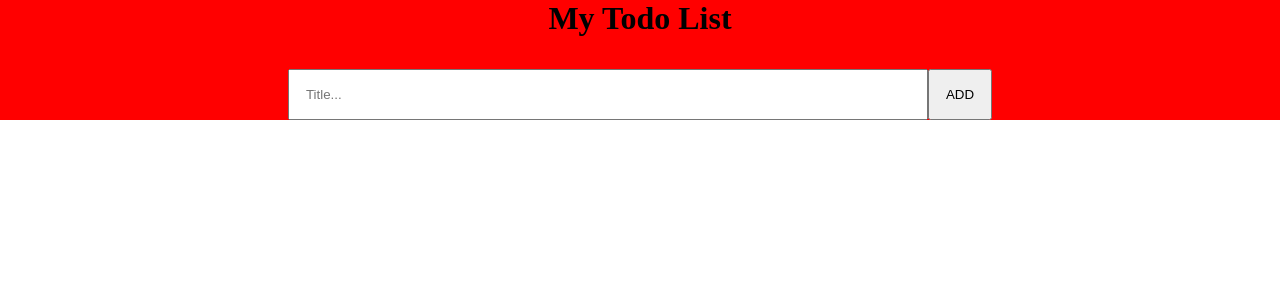
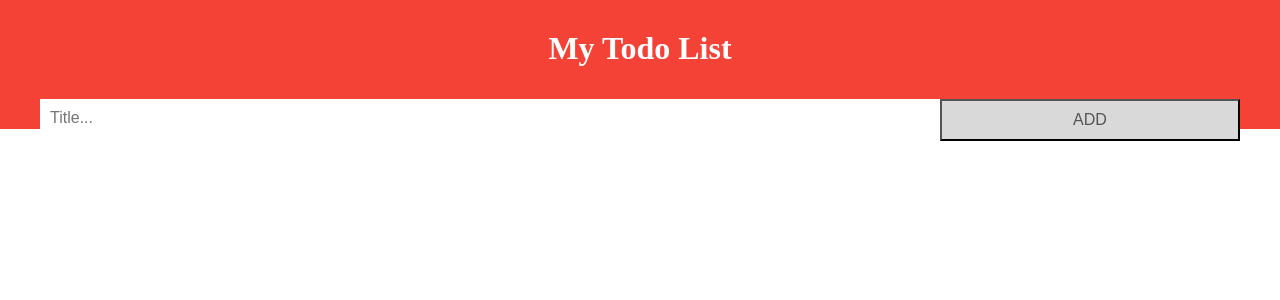
Before and after one commit to piyushBisht-97/Todo-project, a React (Create React App) app: page / in a window 1280 px wide. Shown: the top 300 px of the page. Built offline with nearby package versions, Linux system fonts and the light colour scheme.

Commit message:
Update styles.css

```diff
--- a/src/styles.css
+++ b/src/styles.css
@@ -7,24 +7,62 @@ h1 {
   margin-bottom: 2rem;
 }
 input {
-  width: 50%;
-  padding: 1rem;
+  margin: 0;
+  border: none;
+  border-radius: 0;
+  width: 75%;
+  padding: 10px;
+  float: left;
+  font-size: 16px;
 }
 .btn {
-  padding: 1rem;
+  padding: 10px;
+  width: 25%;
+  background: #d9d9d9;
+  color: #555;
+  float: left;
+  text-align: center;
+  font-size: 16px;
+  cursor: pointer;
+  transition: 0.3s;
+  border-radius: 0;
 }
 .container {
   text-align: center;
 }
 .header {
-  background-color: red;
+  background-color: #f44336;
+  padding: 30px 40px;
+  color: white;
+  text-align: center;
+  margin-bottom: 1rem;
 }
 .form {
   width: 100%;
 }
 
-.list-item {
-  list-style: none;
-  width: 50%;
-  padding: 1rem;
+ul li {
+  cursor: pointer;
+  position: relative;
+  padding: 12px 8px 12px 40px;
+  list-style-type: none;
+  background: #eee;
+  font-size: 18px;
+  transition: 0.2s;
+
+  /* make the list items unselectable */
+  -webkit-user-select: none;
+  -moz-user-select: none;
+  -ms-user-select: none;
+  user-select: none;
 }
+
+/* Set all odd list items to a different color (zebra-stripes) */
+ul li:nth-child(odd) {
+  background: #f9f9f9;
+}
+
+/* Darker background-color on hover */
+ul li:hover {
+  background: #ddd;
+}
```
